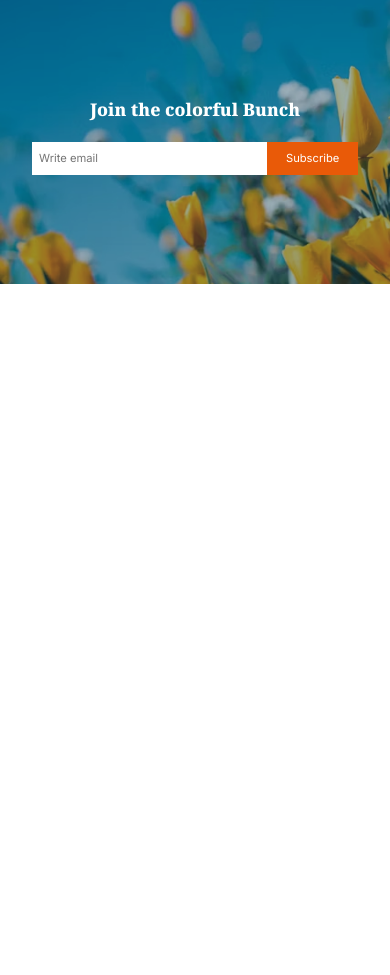
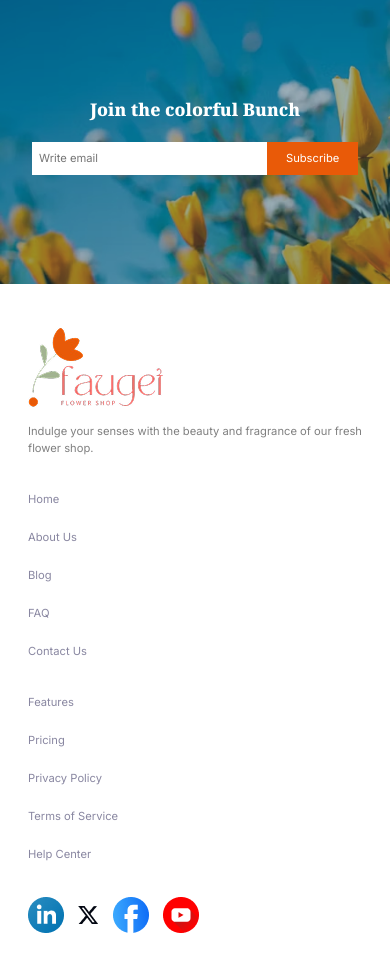
Before and after one commit to sagormajomder/A02-flower-shop, a plain HTML site: page index.html in a window 390 px wide. Shown: the part 3716-4691 px from the top of the page. Before the commit the page ends 4056 px from the top, so only its background shows below. Drawn offline with Linux system fonts and the light colour scheme.

Commit message:
Add footer section with responsive

```diff
--- a/index.html
+++ b/index.html
@@ -246,7 +246,7 @@
         </section>
       </div>
       <!-- Subscribe Section -->
-      <section class="subscribe mb-lg">
+      <section class="subscribe">
         <div class="container subscribe__container d-flex flex-center">
           <h2 class="heading-secondary">Join the colorful Bunch</h2>
           <div class="d-flex subscribe__input">
@@ -256,5 +256,56 @@
         </div>
       </section>
     </main>
+    <!-- Footer -->
+    <footer class="container footer">
+      <div class="footer__logo d-flex">
+        <figure>
+          <img src="./src/assets/logo.png" alt="Footer Logo" />
+        </figure>
+        <p>
+          Indulge your senses with the beauty and fragrance of our fresh flower
+          shop.
+        </p>
+      </div>
+      <!-- footer menu-1 -->
+      <ul class="footer__menu">
+        <li class="menu__item"><a class="menu__link" href="#">Home</a></li>
+        <li class="menu__item"><a class="menu__link" href="#">About Us</a></li>
+        <li class="menu__item"><a class="menu__link" href="#">Blog</a></li>
+        <li class="menu__item"><a class="menu__link" href="#">FAQ</a></li>
+        <li class="menu__item">
+          <a class="menu__link" href="#">Contact Us</a>
+        </li>
+      </ul>
+      <!-- footer menu-2 -->
+      <ul class="footer__menu">
+        <li class="menu__item"><a class="menu__link" href="#">Features</a></li>
+        <li class="menu__item"><a class="menu__link" href="#">Pricing</a></li>
+        <li class="menu__item">
+          <a class="menu__link" href="#">Privacy Policy</a>
+        </li>
+        <li class="menu__item">
+          <a class="menu__link" href="#">Terms of Service</a>
+        </li>
+        <li class="menu__item">
+          <a class="menu__link" href="#">Help Center</a>
+        </li>
+      </ul>
+      <!-- Footer Social -->
+      <div class="footer__social d-flex">
+        <a href="#">
+          <img src="./src/assets/icon-linkedin.png" alt="Linkedin Icon" />
+        </a>
+        <a href="#">
+          <img src="./src/assets/icon-twitter.png" alt="Twitter Icon" />
+        </a>
+        <a href="#">
+          <img src="./src/assets/icon-facebook.png" alt="Facebook Icon" />
+        </a>
+        <a href="#">
+          <img src="./src/assets/icon-youtube.png" alt="Youtube Icon" />
+        </a>
+      </div>
+    </footer>
   </body>
 </html>
--- a/src/css/responsive.css
+++ b/src/css/responsive.css
@@ -10,6 +10,9 @@
   }
   .heading-primary {
     font-size: 5.2rem;
+  }
+  .footer {
+    padding: 6rem 4rem;
   }
 }
 /* ///////////////////////////////////// */
@@ -54,6 +57,11 @@
   .subscribe__input [type='email'] {
     flex-basis: 65%;
     padding: 1.2rem 1rem;
+  }
+
+  .footer {
+    grid-template-columns: repeat(3, minmax(0, 1fr));
+    gap: 5rem;
   }
 }
 /* ///////////////////////////////////// */
@@ -127,6 +135,12 @@
   .subscribe__container .heading-secondary {
     font-size: 3rem;
   }
+  .footer {
+    column-gap: 8rem;
+  }
+  .footer__social {
+    grid-column: 1 / span 2;
+  }
 }
 /* ///////////////////////////////////// */
 /* Mobile 480px */
@@ -151,4 +165,11 @@
   .subscribe__container .heading-secondary {
     font-size: 2.5rem;
   }
+  .footer {
+    grid-template-columns: 1fr;
+    padding: 6rem 4rem;
+  }
+  .footer__social {
+    grid-column: 1 / span 1;
+  }
 }
--- a/src/css/style.css
+++ b/src/css/style.css
@@ -213,3 +213,27 @@
 .subscribe__input [type='submit'] {
   flex-basis: 25%;
 }
+/* ///////////////////////////////////// */
+/* FOOTER */
+/* ///////////////////////////////////// */
+.footer {
+  display: grid;
+  grid-template-columns: repeat(4, minmax(0, 1fr));
+  align-items: start;
+  gap: 2rem;
+  padding: 6rem;
+}
+.footer__logo {
+  flex-direction: column;
+  gap: 2rem;
+}
+.footer__menu {
+  color: var(--color-footer);
+  display: flex;
+  flex-direction: column;
+  gap: 3rem;
+}
+.footer__social {
+  gap: 2rem;
+  align-items: center;
+}
```
